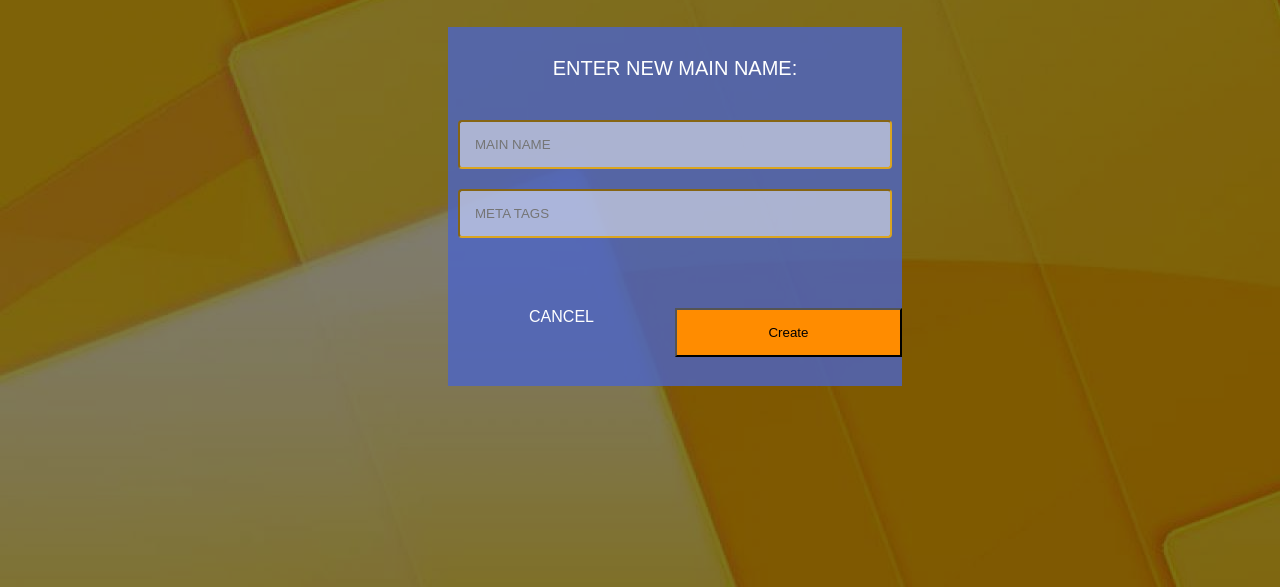
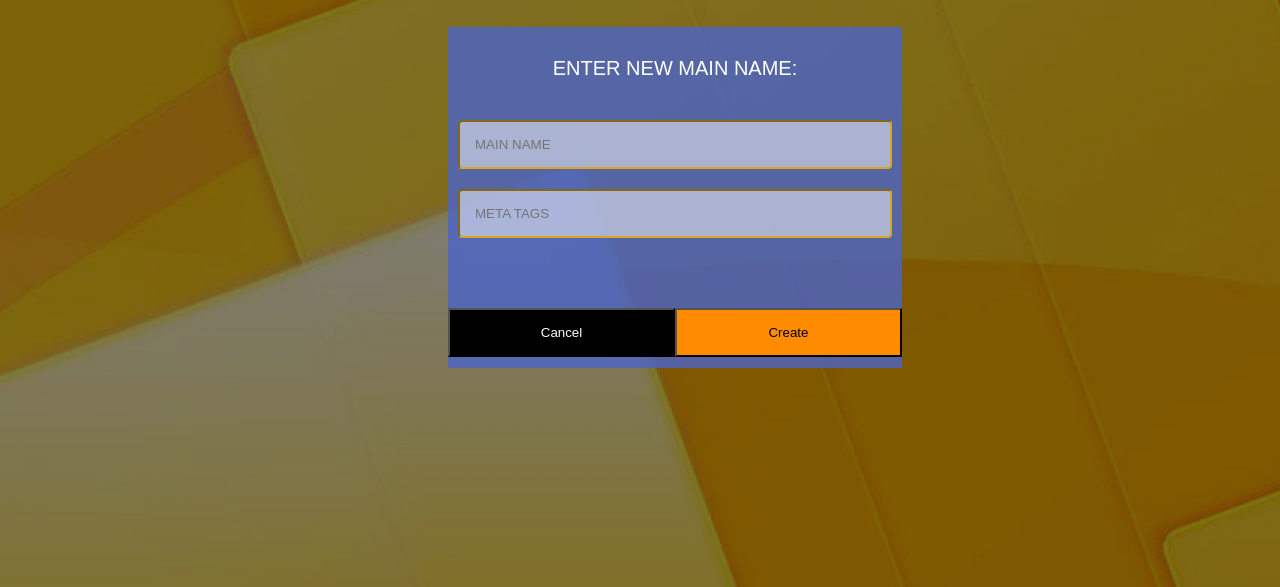
Before and after one commit to devsquado/Software-Engineering-2018, a website: page views/hp.html in a window 1280 px wide. Both pictures are taken after a click on the button "NEW MAIN TOPIC". Shown: the part 213-800 px from the top of the page. Drawn offline with nearby package versions, Linux system fonts and the light colour scheme.

Commit message:
Update hp.html

```diff
--- a/views/hp.html
+++ b/views/hp.html
@@ -21,6 +21,10 @@
                 $(".popup").fadeIn('slow');
             });
             $(".cover").on('click', function(){
+                $(".cover").fadeOut('slow');
+                $(".popup").fadeOut('slow');
+            });
+            $(".popup-cancel-btn").on('click', function(){
                 $(".cover").fadeOut('slow');
                 $(".popup").fadeOut('slow');
             });
@@ -57,7 +61,7 @@
                     </div>
                 </form>
                 <div class="popup-options">
-                    <a href="" class="popup-cancel">Cancel</a>
+                    <input type="button" href="" class="popup-cancel-btn" value="Cancel" id="popup-cancel-btn">
                     <input type="button" onclick="validityCheck()" value="Create" class="create-topic-button">
                 </div>
             </div>
@@ -68,13 +72,6 @@
         <ul id="main-topics-list"></ul>
         <!--
         <div class="mini-box-ans"><a href="/main">MAIN 1</a></div>
-        <div class="mini-box-ans"><a href="/main">MAIN 2</a></div>
-        <div class="mini-box-ans"><a href="/main">MAIN 3</a></div>
-        <div class="mini-box-ans"><a href="/main">MAIN 4</a></div>
-        <div class="mini-box-ans"><a href="/main">MAIN 5</a></div>
-        <div class="mini-box-ans"><a href="/main">MAIN 6</a></div>
-        <div class="mini-box-ans"><a href="/main">MAIN 7</a></div>
-        <div class="mini-box-ans"><a href="/main">MAIN 8</a></div>
             -->
     </div>
     <script>
```
